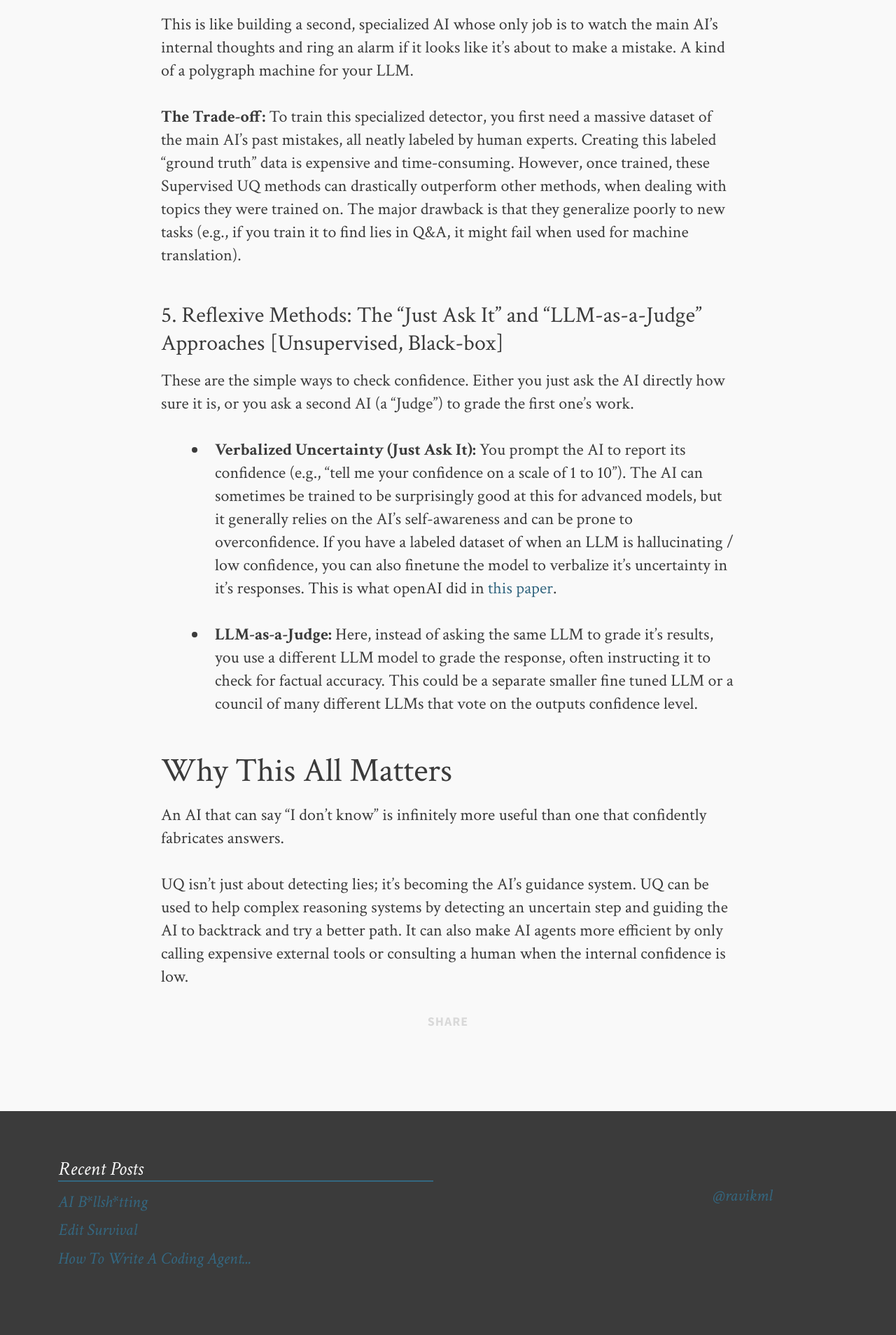
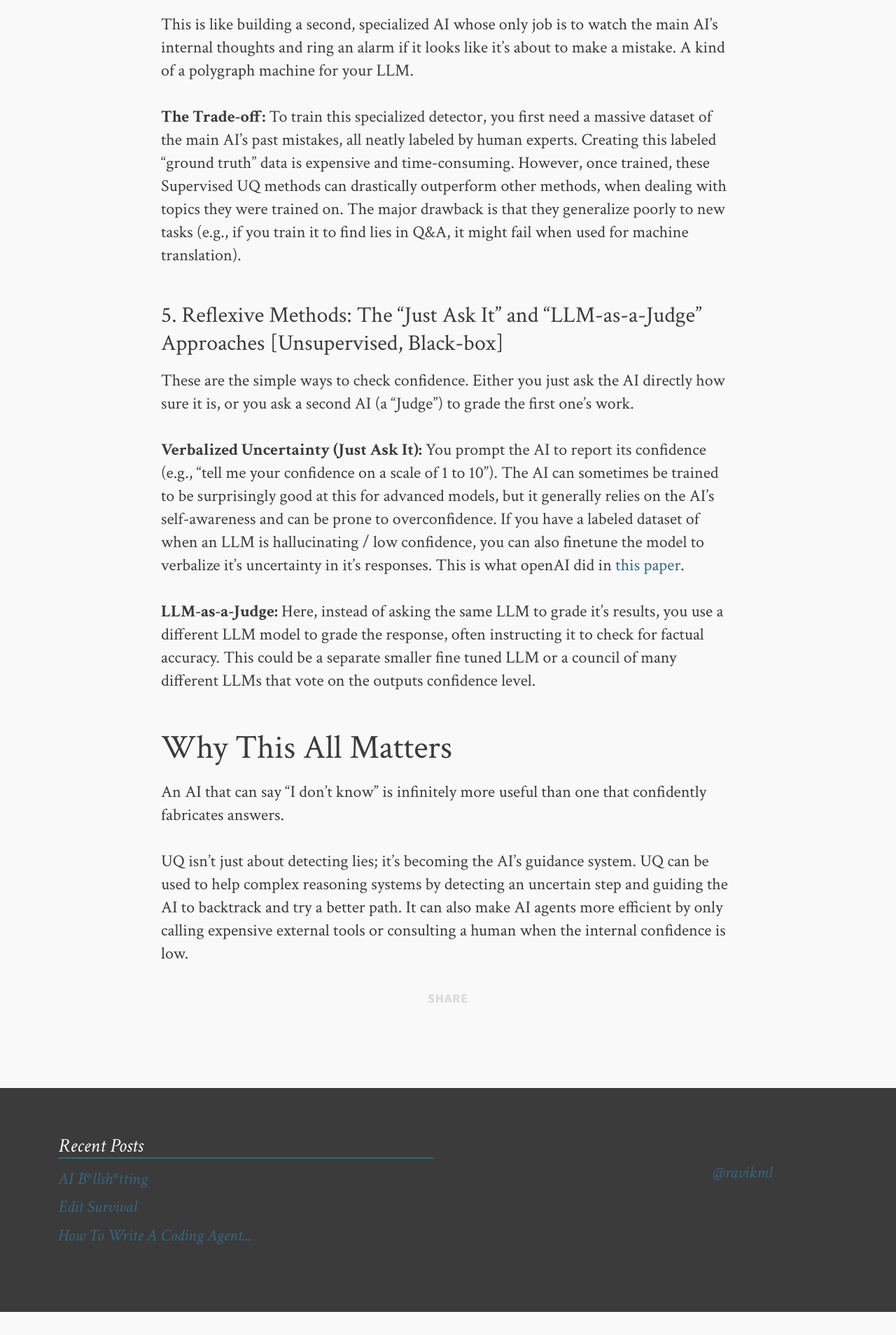
Before and after one commit to upman/upman.github.com, a Jekyll site: the page built from _posts/2025-11-04-How-to-know-when-your-llm-is-bs-ing.md, in a window 1280 px wide. Shown: the part 4053-5961 px from the top of the page at 70% size. Built offline with Jekyll 4.4.1, drawn with Linux system fonts in a browser that asks for light colours; comment, search, counter and statistics services are not loaded; after the commit the page ends 5928 px from its top, so only the background shows below that.

Commit message:
Formatting

```diff
--- a/_posts/2025-11-04-How-to-know-when-your-llm-is-bs-ing.md
+++ b/_posts/2025-11-04-How-to-know-when-your-llm-is-bs-ing.md
@@ -64,9 +64,9 @@ This is like building a second, specialized AI whose only job is to watch the ma
 
 These are the simple ways to check confidence. Either you just ask the AI directly how sure it is, or you ask a second AI (a "Judge") to grade the first one's work.
 
-- **Verbalized Uncertainty (Just Ask It):** You prompt the AI to report its confidence (e.g., "tell me your confidence on a scale of 1 to 10"). The AI can sometimes be trained to be surprisingly good at this for advanced models, but it generally relies on the AI's self-awareness and can be prone to overconfidence. If you have a labeled dataset of when an LLM is hallucinating / low confidence, you can also finetune the model to verbalize it's uncertainty in it's responses. This is what openAI did in [this paper](https://arxiv.org/abs/2205.14334).
+**Verbalized Uncertainty (Just Ask It):** You prompt the AI to report its confidence (e.g., "tell me your confidence on a scale of 1 to 10"). The AI can sometimes be trained to be surprisingly good at this for advanced models, but it generally relies on the AI's self-awareness and can be prone to overconfidence. If you have a labeled dataset of when an LLM is hallucinating / low confidence, you can also finetune the model to verbalize it's uncertainty in it's responses. This is what openAI did in [this paper](https://arxiv.org/abs/2205.14334).
 
-- **LLM-as-a-Judge:** Here, instead of asking the same LLM to grade it's results, you use a different LLM model to grade the response, often instructing it to check for factual accuracy. This could be a separate smaller fine tuned LLM or a council of many different LLMs that vote on the outputs confidence level.
+**LLM-as-a-Judge:** Here, instead of asking the same LLM to grade it's results, you use a different LLM model to grade the response, often instructing it to check for factual accuracy. This could be a separate smaller fine tuned LLM or a council of many different LLMs that vote on the outputs confidence level.
 
 ## Why This All Matters
 
```
Also changed, not shown: 1 other file.
